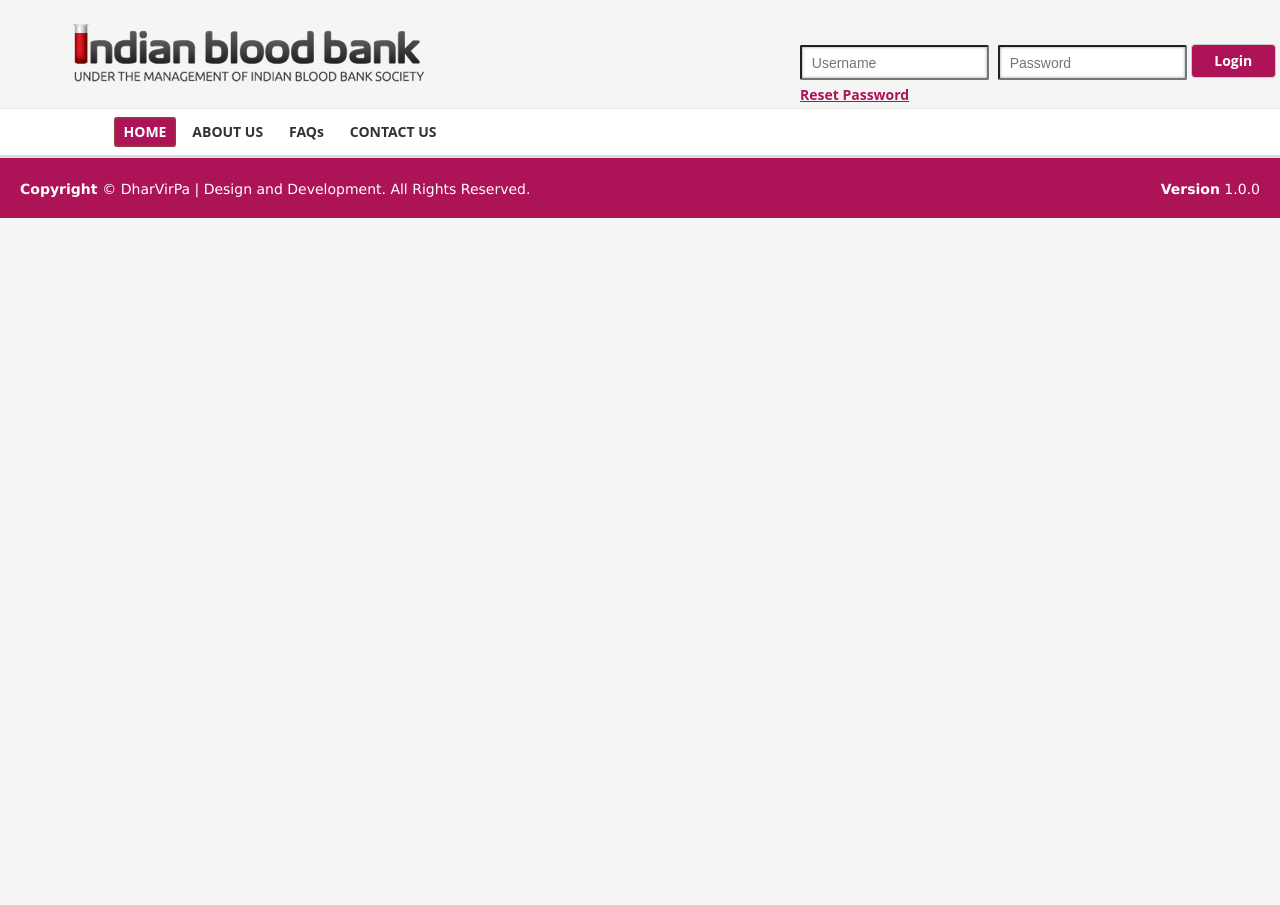
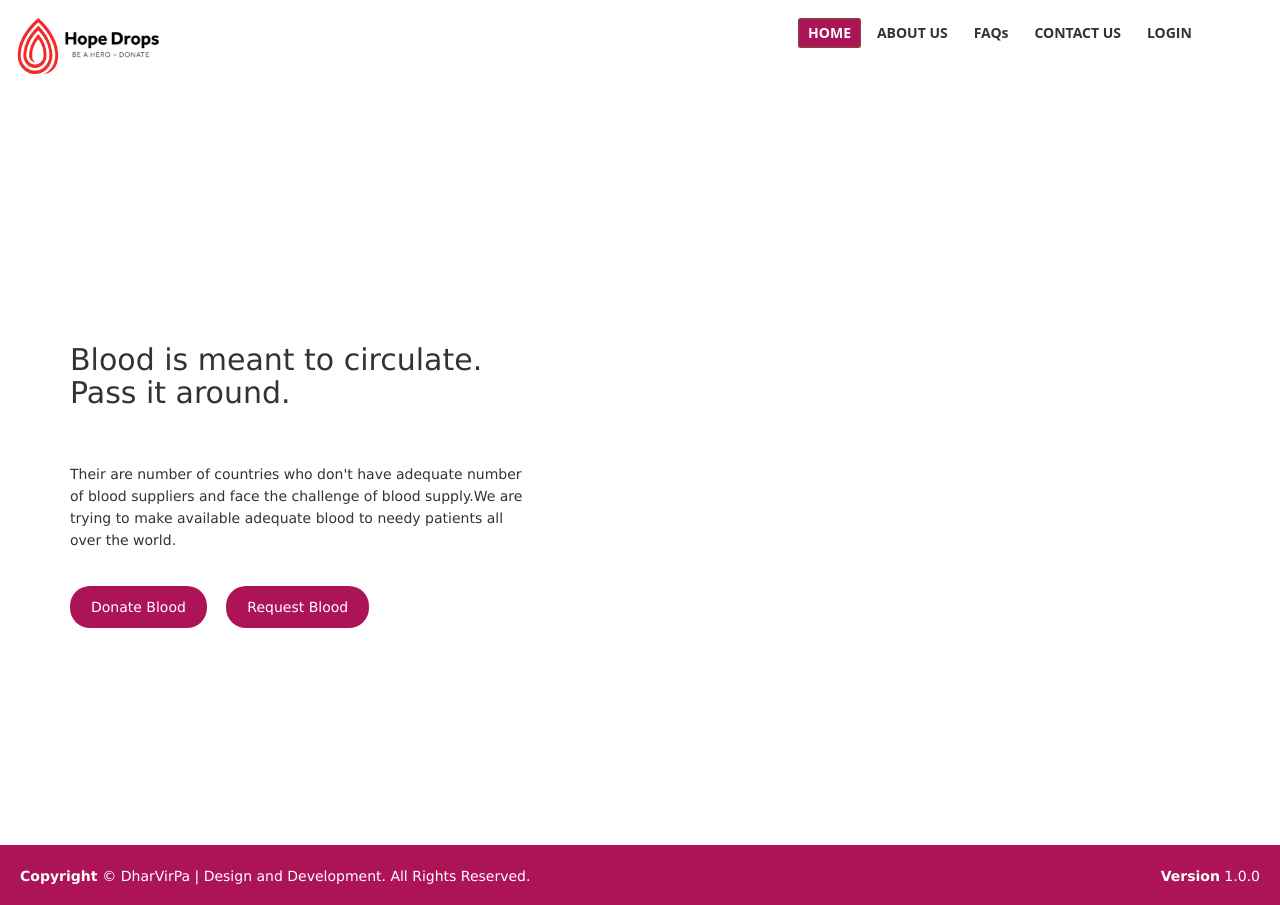
Before and after one commit to dharmick/bloodbank_management, a PHP site: page / in a window 1280 px wide. Before the commit the page ends 218 px from the top, so only its background shows below. Run offline with PHP 8.4, Linux system fonts and the light colour scheme.

Commit message:
Initial Home Page design made

```diff
--- a/index.html
+++ /dev/null
@@ -1,195 +0,0 @@
-<!DOCTYPE html>
-<html>
-<head>
-  <title> Blood Bank </title>
-  <meta charset="utf-8">
-  <meta name="viewport" content="width=device-width, initial-scale=1">
-  <!-- Latest compiled and minified CSS -->
-  <link rel="stylesheet" href="https://maxcdn.bootstrapcdn.com/bootstrap/3.3.7/css/bootstrap.min.css">
-
-  <!-- jQuery library -->
-  <script src="https://ajax.googleapis.com/ajax/libs/jquery/3.3.1/jquery.min.js"></script>
-
-  <!-- Latest compiled JavaScript -->
-  <script src="https://maxcdn.bootstrapcdn.com/bootstrap/3.3.7/js/bootstrap.min.js"></script>
-
-  <link rel="shortcut icon" href="./images/drop.jpeg">
-
-  <style type="text/css">
-    .color
-    {
-      background-color: #ffffff;
-      height:10px !important;
-      margin: auto;
-    }
-    body
-    {
-      background-color: #F5F5F5;
-      font-family:'Open-Sans', sans-serif;
-      font-size: 14px;
-      line-height: 22px;
-    }
-    .container
-    {
-      margin-top: 20px;
-      margin-bottom: 10px;
-    }
-    #nav-main {
-    width: 100%;
-    display: block;
-    margin: 0px auto;
-    background: #fff;
-    border-top: 1.5px solid #e9e9e9;
-    border-bottom: 3.5px solid #ddd;
-    }
-    #nav-main ul li a {
-    padding: 5px 10px 6px 10px;
-    display: inline;
-    line-height: 46px;
-    margin: 0px auto;
-    }
-    #nav-main a {
-    font-family: 'Open Sans', sans-serif;
-    font-size: 14px;
-    text-decoration: none;
-    font-weight: 700;
-    text-align: center;
-    color: #333333;
-    }
-    #nav-main ul {
-    width: 560px;
-    display: block;
-    overflow: hidden;
-    text-align: center;
-    margin: 0 auto;
-    margin-left: 0px;
-    padding: 0;
-    }
-    #nav-main ul li {
-    list-style: none;
-    display: inline;
-    position: relative;
-    padding: 0 1px;
-    }
-    #nav-main ul li a {
-    padding: 5px 10px 6px 10px;
-    display: inline;
-    line-height: 46px;
-    margin: 0px auto;
-    }
-    #nav-main ul li a:hover {
-    color:white;
-    background-color: #ad1457;
-    border-radius: 3px;
-    box-shadow: inset 0 0px 3px #608a0f;
-    }
-    ul li.current > a {
-    color: white !important;
-    background: #ad1457;
-    border-radius: 3px;
-    box-shadow: inset 0 0px 3px #608a0f;
-    }
-    .btn
-    {
-      font-family: 'Open Sans', sans-serif;
-      color:white;
-      background-color: #ad1457;
-      width: 85px;
-      margin-top: -5px;
-
-    }
-    .btn:hover
-    {
-      font-family: 'Open Sans', sans-serif;
-      color:white;
-      background-color: #ad1457 !important;
-    }
-    .inpt
-    {
-      border-radius: 2px;
-      box-shadow: inset 0 0px 3px #909299;
-      height : 35px;
-    }
-    .login
-    {
-      margin-top: -50px;
-      margin-bottom: 4px;
-    }
-    div.reset > a
-    {
-      font-family: 'Open Sans', sans-serif;
-      color: #ad1457;
-      margin-left: 800px;
-    }
-    #footer {
-    background: #ad1457;
-    height: 60px;
-    font-family: 'Verdana', sans-serif;
-    color: #FFFFFF;
-    padding: 20px;
-}
-  </style>
-</head>
-<body>
-  <div class="container">
-    <img src="./images/ibb-logo.png" alt="Blood Bank">
-  </div>
-  <div class="login">
-    <form role="form" action="" method="POST">
-      <input style="margin-left: 800px;" type="email" name="email" placeholder="  Username" class="inpt">
-      <input style="margin-left: 5px;" type="password" name="passwd" placeholder="  Password" class="inpt">
-      <button type="submit" name="login" class="btn btn-default"><strong>Login</strong></button>
-    </form>
-  </div>
-  <div class="reset" style="margin-bottom:2px;">
-    <a href="#"><strong><u>Reset Password</u></strong></a>
-  </div>
-  <div id="nav-main">
-    <ul>
-      <li class="current" onclick="myfunction1()" id="home"><a href="index.html">HOME</a></li>
-      <li onclick="myfunction2()" id="aboutus" class=""><a href="#">ABOUT US</a></li>
-      <li onclick="myfunction3()" id="faq" class=""><a href="faq.html">FAQs</a></li>
-      <li onclick="myfunction4()" id="contact" class=""><a href="#">CONTACT US</a></li>
-    </ul>
-  </div>
-
-  <!--footer-->
-  <footer id="footer">
-    <span class="pull-right"><strong>Version</strong> 1.0.0</span>
-    <p><b>Copyright&nbsp;</b>&copy; DharVirPa | Design and Development. All Rights Reserved.</p>
-  </footer>
-  <!--footer ends-->
-
-  <script type="text/javascript">
-    function myfunction1()
-    {
-      document.getElementById("home").classList.add("current");
-      document.getElementById("aboutus").classList.remove("current");
-      document.getElementById("faq").classList.remove("current");
-      document.getElementById("contact").classList.remove("current");
-    }
-    function myfunction2()
-    {
-      document.getElementById("aboutus").classList.add("current");
-      document.getElementById("home").classList.remove("current");
-      document.getElementById("faq").classList.remove("current");
-      document.getElementById("contact").classList.remove("current");
-    }
-    function myfunction3()
-    {
-      document.getElementById("faq").classList.add("current");
-      document.getElementById("home").classList.remove("current");
-      document.getElementById("aboutus").classList.remove("current");
-      document.getElementById("contact").classList.remove("current");
-    }
-    function myfunction4()
-    {
-      document.getElementById("contact").classList.add("current");
-      document.getElementById("home").classList.remove("current");
-      document.getElementById("aboutus").classList.remove("current");
-      document.getElementById("faq").classList.remove("current");
-    }
-  </script>
-
-</body>
-</html>
--- /dev/null
+++ b/index.php
@@ -0,0 +1,96 @@
+<!DOCTYPE html>
+<html>
+<head>
+  <title> Blood Bank </title>
+  <meta charset="utf-8">
+  <meta name="viewport" content="width=device-width, initial-scale=1">
+  <!-- Latest compiled and minified CSS -->
+  <link rel="stylesheet" href="https://maxcdn.bootstrapcdn.com/bootstrap/3.3.7/css/bootstrap.min.css">
+
+  <!-- jQuery library -->
+  <script src="https://ajax.googleapis.com/ajax/libs/jquery/3.3.1/jquery.min.js"></script>
+
+  <!-- Latest compiled JavaScript -->
+  <script src="https://maxcdn.bootstrapcdn.com/bootstrap/3.3.7/js/bootstrap.min.js"></script>
+
+  <link rel="shortcut icon" href="./images/favicon.png">
+
+  <style type="text/css">
+    .color
+    {
+      background-color: #ffffff;
+      height:10px !important;
+      margin: auto;
+    }
+    body
+    {
+      background-color: ;
+      font-family:'Open-Sans', sans-serif;
+      font-size: 14px;
+      line-height: 22px;
+    }
+    .container
+    {
+      margin-top: 20px;
+      margin-bottom: 10px;
+    }
+    #footer {
+    background: #ad1457;
+    height: 60px;
+    font-family: 'Verdana', sans-serif;
+    color: #FFFFFF;
+    padding: 20px;
+    }
+    .valign
+    {
+      font-family: 'Verdana', sans-serif;
+      height:90vh;
+      display: flex;
+      align-items: center;
+    }
+    .content
+    {
+      margin-top: ;
+    }
+    .btn {
+      background-color: #ad1457;
+      color: white;
+      padding: 10px 20px;
+      border-radius: 20px;
+      margin-top: 25px;
+      font-family: 'Verdana', sans-serif;
+      margin-right: 15px;
+    }
+    .btn:hover {
+      background-color: #a01150;
+      color: white;
+      box-shadow: 0 0 10px 0 #d32e77;
+    }
+  </style>
+</head>
+<body>
+
+	<?php include_once("navbar.php") ?>
+  <!--content-->
+  <div class="container valign">
+    <div class="content">
+    <h2>Blood is meant to circulate.<br>Pass it around.</h2>
+    <br><br><p>Their are number of countries who don't have adequate number<br>of blood suppliers and face the challenge of blood supply.We are<br>trying to make available adequate blood to needy patients all<br>over the world.</p>
+    <a href="" class="btn">Donate Blood</a>
+    <a href="" class="btn">Request Blood</a>
+    </div>
+  </div>
+  <!--content ends-->
+  <!--footer-->
+  <footer id="footer">
+    <span class="pull-right"><strong>Version</strong> 1.0.0</span>
+    <p><b>Copyright&nbsp;</b>&copy; DharVirPa | Design and Development. All Rights Reserved.</p>
+  </footer>
+  <!--footer ends-->
+
+  <script type="text/javascript">
+  </script>
+
+
+</body>
+</html>
--- /dev/null
+++ b/navbar.php
@@ -0,0 +1,110 @@
+  <style type="text/css">
+  	 #nav-main {
+    background-color: transparent;
+    width: 100%;
+    display: block;
+    margin: 0px auto;
+    padding-top: 10px;
+    padding-bottom: 10px;
+    }
+    #nav-main ul li a {
+    padding: 5px 10px 6px 10px;
+    display: inline;
+    line-height: 46px;
+    margin: 0px auto;
+    }
+    #nav-main a {
+    font-family: 'Open Sans', sans-serif;
+    font-size: 14px;
+    text-decoration: none;
+    font-weight: 700;
+    text-align: center;
+    color: #333333;
+    }
+    #nav-main ul {
+    width: 560px;
+    float: right;
+    display: block;
+    overflow: hidden;
+    text-align: center;
+    margin: 0 auto;
+    margin-left: 0px;
+    padding: 0;
+    }
+    #nav-main:after
+    {
+      content: '';
+      display: block;
+      clear:both;
+    }
+    #nav-main ul li {
+    list-style: none;
+    display: inline;
+    position: relative;
+    padding: 0 1px;
+    }
+    #nav-main ul li a:hover {
+    color:white;
+    background-color: #ad1457;
+    border-radius: 3px;
+    box-shadow: inset 0 0px 3px #608a0f;
+    }
+    ul li.current > a {
+    color: white !important;
+    background: #ad1457;
+    border-radius: 3px;
+    box-shadow: inset 0 0px 3px #608a0f;
+    }
+  </style>
+  <div id="nav-main">
+    <img src="./images/logo.png" alt="Blood Bank" height="75" style="margin-left: 5px;">
+    <ul>
+      <li class="current" onclick="myfunction1()" id="home"><a href="index.php">HOME</a></li>
+      <li onclick="myfunction2()" id="aboutus" class=""><a href="#">ABOUT US</a></li>
+      <li onclick="myfunction3()" id="faq" class=""><a href="faq.php">FAQs</a></li>
+      <li onclick="myfunction4()" id="contact" class=""><a href="contactus.php">CONTACT US</a></li>
+      <li onclick="myfunction5()" id="login" class=""><a href="#">LOGIN</a></li>
+    </ul>
+  </div>
+  <script type="text/javascript">
+    function myfunction1()
+    {
+      document.getElementById("home").classList.add("current");
+      document.getElementById("aboutus").classList.remove("current");
+      document.getElementById("faq").classList.remove("current");
+      document.getElementById("contact").classList.remove("current");
+      document.getElementById("login").classList.remove("current");
+    }
+    function myfunction2()
+    {
+      document.getElementById("aboutus").classList.add("current");
+      document.getElementById("home").classList.remove("current");
+      document.getElementById("faq").classList.remove("current");
+      document.getElementById("contact").classList.remove("current");
+      document.getElementById("login").classList.remove("current");
+    }
+    function myfunction3()
+    {
+      document.getElementById("faq").classList.add("current");
+      document.getElementById("home").classList.remove("current");
+      document.getElementById("aboutus").classList.remove("current");
+      document.getElementById("contact").classList.remove("current");
+      document.getElementById("login").classList.remove("current");
+    }
+    function myfunction4()
+    {
+      document.getElementById("contact").classList.add("current");
+      document.getElementById("home").classList.remove("current");
+      document.getElementById("aboutus").classList.remove("current");
+      document.getElementById("faq").classList.remove("current");
+      document.getElementById("login").classList.remove("current");
+    }
+     function myfunction5()
+    {
+      document.getElementById("login").classList.add("current");
+      document.getElementById("home").classList.remove("current");
+      document.getElementById("aboutus").classList.remove("current");
+      document.getElementById("faq").classList.remove("current");
+      document.getElementById("contact").classList.remove("current");
+    }
+  </script>
```
Also changed, not shown: contactus.php (added, +96 -0 lines), faq.php (renamed from faq.html, +9 -113 lines), images/drop1.png (added), images/favicon.png (added), images/logo.png (added), images/logoc.png (added).
